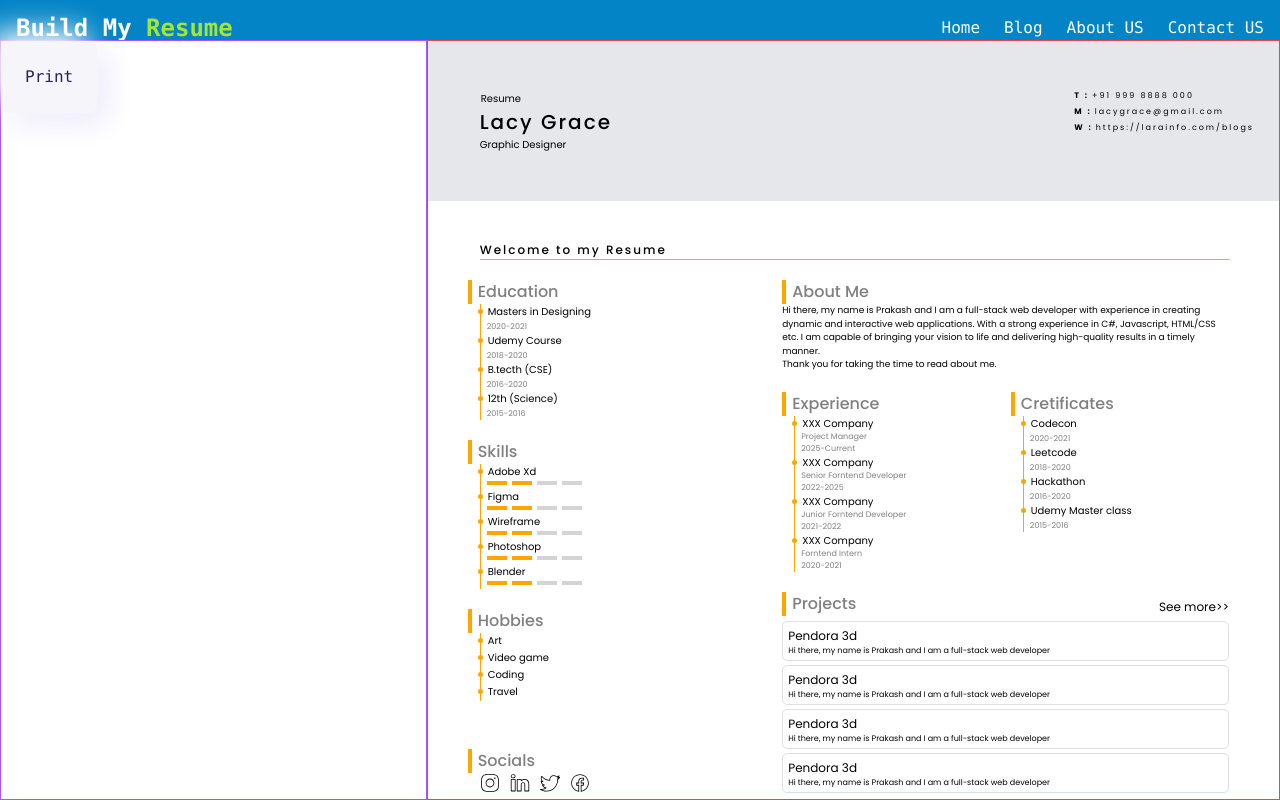
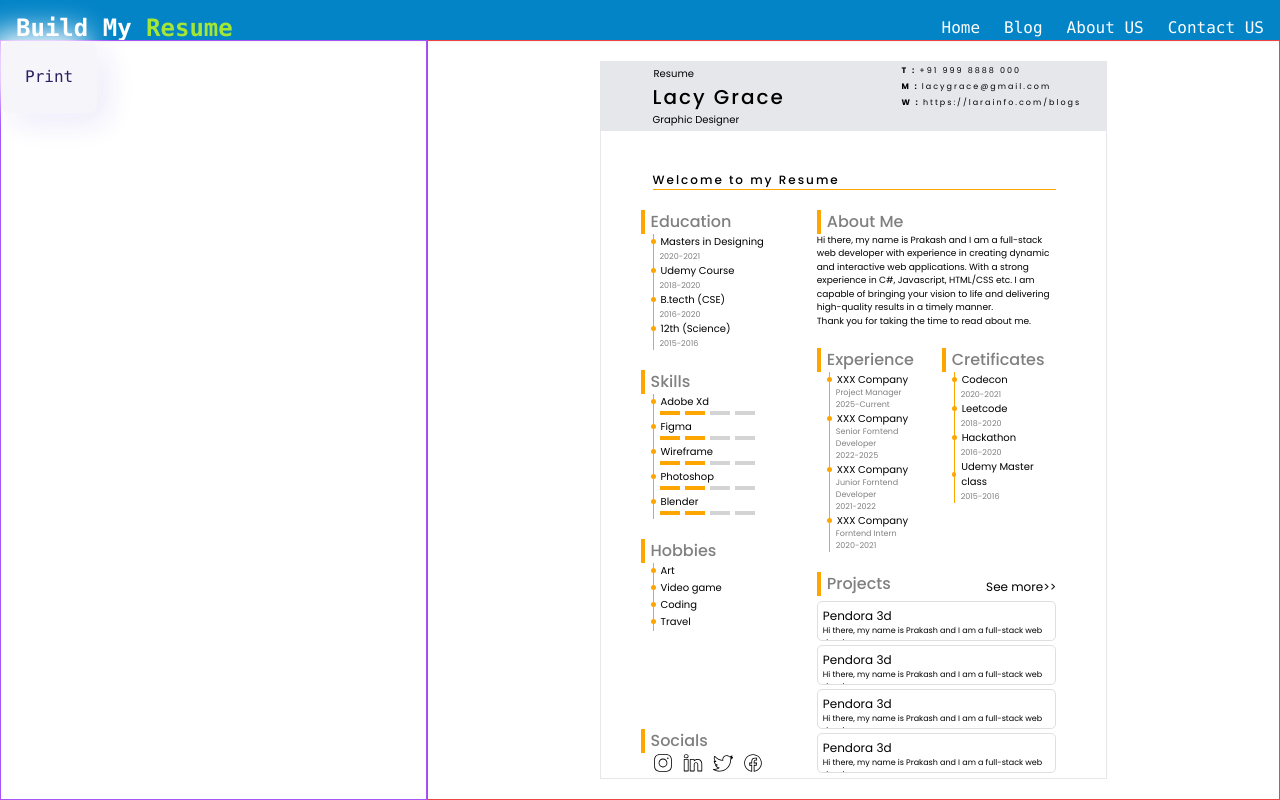
Before and after one commit to PrakashMandal-IV/Build_My_Resume, a React (Create React App) app: page /home in a window 1280 px wide. Built offline with nearby package versions, Linux system fonts and the light colour scheme.

Commit message:
Fix : adjust resme size to screen size

```diff
--- a/src/Pages/Home.jsx
+++ b/src/Pages/Home.jsx
@@ -13,8 +13,8 @@ const Home = () => {
           content={() => printRef.current}
         />
       </div>
-      <div className="w-2/3  border border-red-500  ">
-        <div className="">
+      <div className="w-2/3  p-5 border border-red-500 flex">
+        <div className="h-full mx-auto" >
         <Resume_1 printref={printRef}/>
         </div>
 
--- a/src/component/Resumes/Resume_1.css
+++ b/src/component/Resumes/Resume_1.css
@@ -1,10 +1,13 @@
 @import url('https://fonts.googleapis.com/css2?family=Poppins:ital,wght@0,100;0,200;0,300;0,400;0,500;0,600;0,700;0,800;0,900;1,100;1,200;1,300;1,400;1,500;1,600;1,700;1,800;1,900&display=swap');
 
-.body {
+
+ .body {
 
     display: flex;
     flex-direction: column;
     font-family: 'Poppins', sans-serif;
+    height: 100%;
+    aspect-ratio: 0.707/1;
 }
 p {
     margin: 0;
--- a/src/component/Resumes/Resume_1.jsx
+++ b/src/component/Resumes/Resume_1.jsx
@@ -266,7 +266,7 @@ function Resume_1(props) {
   }
 
   return (<>
-        <div id="printable-area" ref={props.printref} className="body">
+        <div id="printable-area" ref={props.printref} className=" body border">
       {/* header */}
       <div    className="header bg-gray-200" style={{ height: "160px" }}>
         <div className="" style={{ display: "flex", flexDirection: "column", height: "100%", width: "100%" }}>
```
